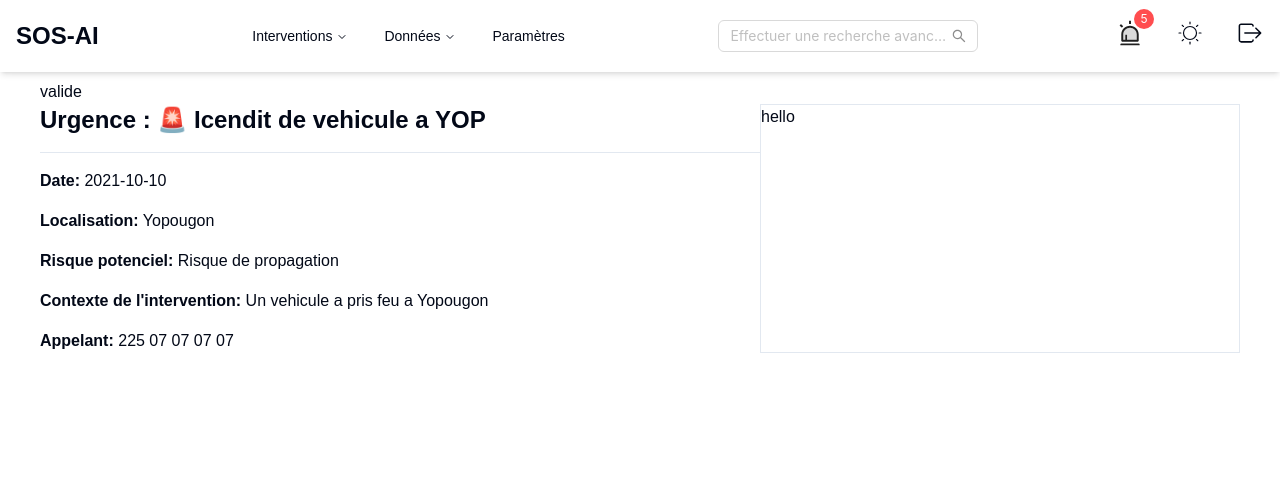
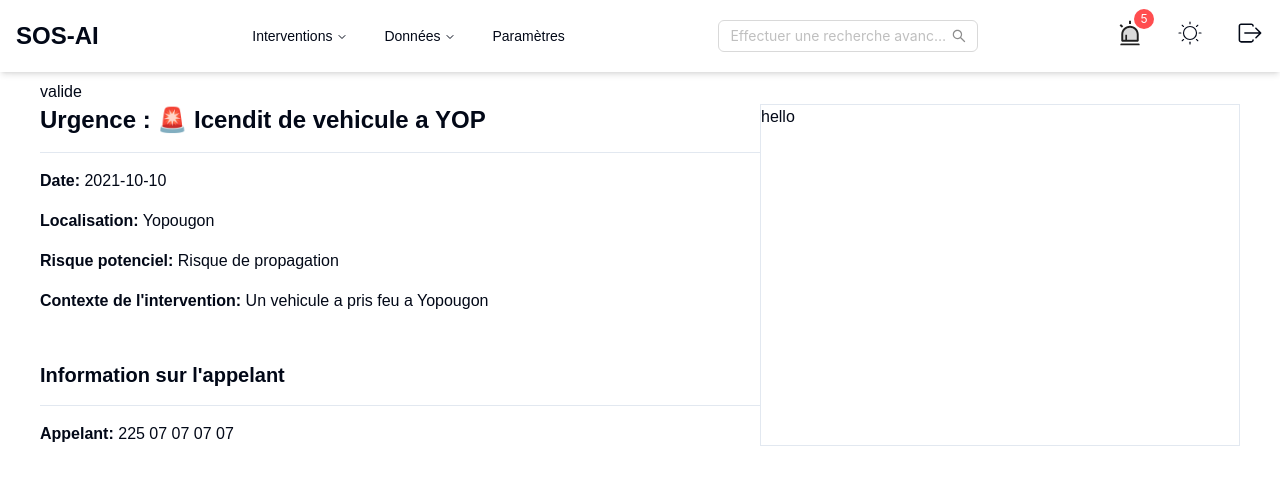
Before and after one commit to AndyMelone/sos-ai, a Next.js app: page /notifications/urgence in a window 1280 px wide. Shown: the top 484 px of the page. Built offline with nearby package versions, Linux system fonts and the light colour scheme.

Commit message:
init commit

```diff
--- a/app/notifications/urgence/page.tsx
+++ b/app/notifications/urgence/page.tsx
@@ -8,26 +8,35 @@ export default function Page() {
           Urgence : 🚨 Icendit de vehicule a YOP
         </h1>
       </div>
-      <p className="mt-4">
+      <div className="my-4">
+        <p className="">
           <span className="font-semibold">Date:</span> 2021-10-10
         </p>
         <p className="mt-4">
           <span className="font-semibold">Localisation:</span> Yopougon
         </p>
-
         <p className="mt-4">
           <span className="font-semibold">Risque potenciel:</span> Risque de
           propagation
         </p>
+        <p className="mt-4">
+          <span className="font-semibold">
+            Contexte de l&apos;intervention:
+          </span>{" "}
+          Un vehicule a pris feu a Yopougon
+        </p>
+      </div>
 
-      <p className="mt-4">
-        <span className="font-semibold">Contexte de l'intervention:</span> Un
-        vehicule a pris feu a Yopougon
-      </p>
-
+      <div className="border-b pb-4 pt-8">
+        <h1 className="text-xl font-semibold">
+          Information sur l&apos;appelant
+        </h1>
+      </div>
+      <div className="">
         <p className="mt-4">
           <span className="font-semibold">Appelant:</span> 225 07 07 07 07
         </p>
+      </div>
     </>
   );
 }
```
Lines whose indentation alone changed are shown as unchanged.
